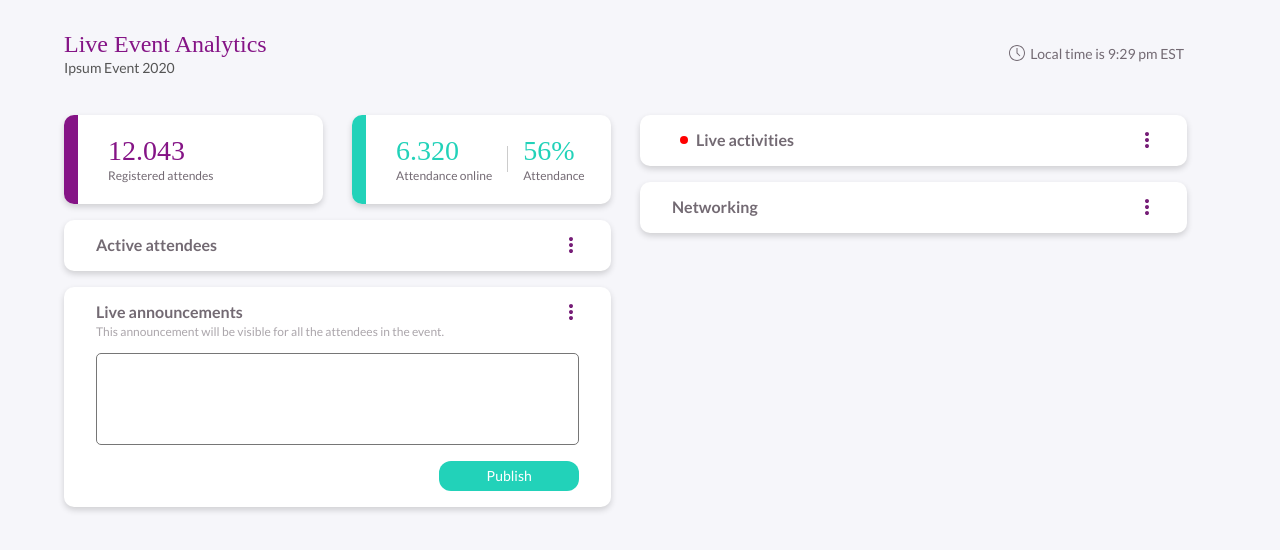
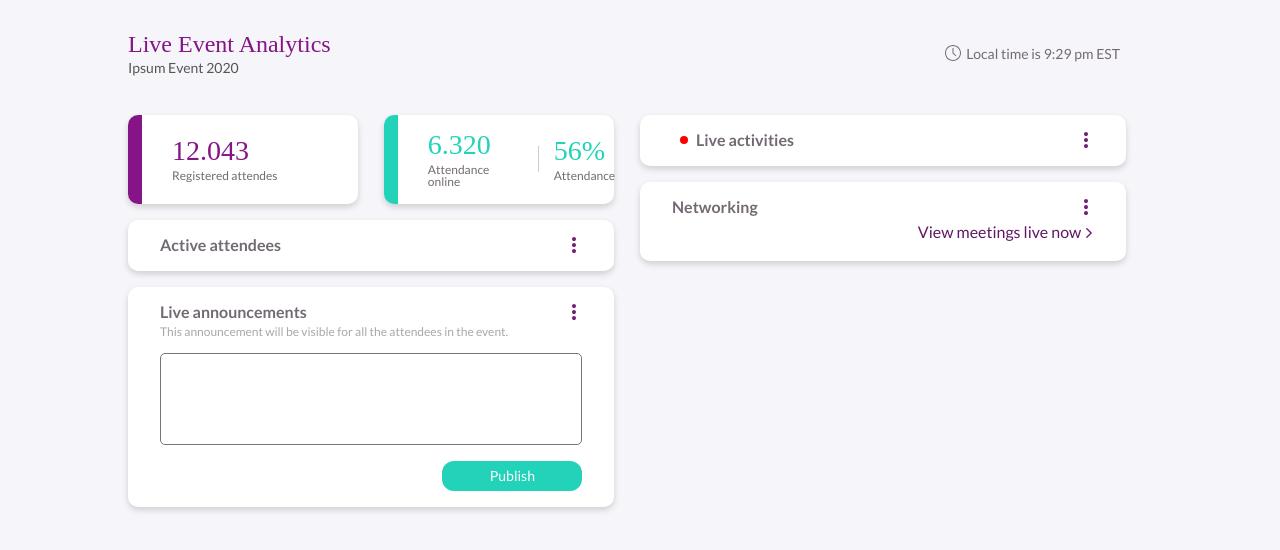
Before and after one commit to Eriold/eventtia, a React (Create React App) app: page / in a window 1280 px wide. Shown: the top 550 px of the page. Built offline with nearby package versions, Linux system fonts and the light colour scheme; a web font is replaced by a local one.

Commit message:
Add second window show, only desing

```diff
--- a/src/components/Board/components/BoardStandard/index.jsx
+++ b/src/components/Board/components/BoardStandard/index.jsx
@@ -1,10 +1,11 @@
 import React from 'react'
 import styled from 'styled-components'
-import { MenuItem } from 'components/Icon'
-import { Flex, Box } from 'rebass'
+import { MenuItem, ArrowRight } from 'components/Icon'
+import { Flex, Box, Link } from 'rebass'
 import { Button, StandardButton } from 'components/Button'
 import { Board } from '../Board'
 import { Text, Textarea } from 'components/Text'
+import { NavLink } from 'react-router-dom'
 
 const Circle = styled.span`
   height: 8px;
@@ -20,7 +21,9 @@ const BoardStandard = ({
   liveShow,
   description,
   buttonname,
-  children
+  children,
+  url,
+  urlname
 }) => {
   return (
     <Board width='95'>
@@ -74,6 +77,23 @@ const BoardStandard = ({
       <Flex>
         {children}
       </Flex>
+      {urlname &&
+        <Flex my='5px'>
+          <Box mx='auto' />
+          <Box>
+            <Link as={NavLink} to={url}>
+              <Button>
+                <Text
+                  textcolor='#611862'
+                  fontfamily='Lato-Regular'
+                  fontsize='16px'
+                >
+                  {urlname} <ArrowRight size='10px' />
+                </Text>
+              </Button>
+            </Link>
+          </Box>
+        </Flex>}
     </Board>
   )
 }
--- a/src/components/Button/components/StandardButton/index.js
+++ b/src/components/Button/components/StandardButton/index.js
@@ -15,5 +15,8 @@ const StandardButton = styled.button`
   :focus {
     outline: none;
   }
+  :hover {
+    background-color: #1caa95;
+  }
 `
 export default StandardButton
--- /dev/null
+++ b/src/components/Container/StepContainer/index.js
@@ -0,0 +1,9 @@
+import styled from 'styled-components'
+
+const StepContainer = styled.div`
+  width: 80%;
+  height: auto;
+  margin: auto;
+  padding-top: 32px;
+`
+export default StepContainer
--- /dev/null
+++ b/src/components/Container/index.js
@@ -0,0 +1 @@
+export { default as StepContainer } from './StepContainer'
--- /dev/null
+++ b/src/components/Header/index.jsx
@@ -0,0 +1,46 @@
+import React from 'react'
+import { Flex, Box, Link } from 'rebass'
+import { Text } from 'components/Text'
+import { LocalTime } from 'components/LocalTime'
+import { ArrowLeft } from 'components/Icon'
+import { Button } from 'components/Button'
+import { NavLink } from 'react-router-dom'
+
+export const Header = ({ back, url }) => {
+  return (
+    <Flex alignItems='center' mb='40px' justifyContent='center'>
+      {back &&
+        <Box mr='32px'>
+          <Link as={NavLink} to={url}>
+            <Button>
+              <ArrowLeft size='20px' color='#851486' />
+            </Button>
+          </Link>
+        </Box>}
+      <Box>
+        <Flex>
+          <Text
+            fontsize='24px'
+            textcolor='#851486'
+          >
+            Live Event Analytics
+          </Text>
+        </Flex>
+        <Flex>
+          <Text
+            fontsize='14px'
+            textcolor='#555555'
+            fontfamily='Lato-Regular'
+            mt='5px'
+          >
+            Ipsum Event 2020
+          </Text>
+        </Flex>
+      </Box>
+      <Box mx='auto' />
+      <Box mr={!back && '32px'}>
+        <LocalTime />
+      </Box>
+    </Flex>
+  )
+}
--- /dev/null
+++ b/src/components/Icon/icons/ArrowLeft/index.js
@@ -0,0 +1,19 @@
+import React from 'react'
+import { Svg } from 'components/Svg'
+
+const ArrowLeft = (props) => {
+  return (
+    <Svg
+      viewBox='0 0 492 492'
+      {...props}
+    >
+      <path d='M198.608,246.104L382.664,62.04c5.068-5.056,7.856-11.816,7.856-19.024c0-7.212-2.788-13.968-7.856-19.032l-16.128-16.12
+        C361.476,2.792,354.712,0,347.504,0s-13.964,2.792-19.028,7.864L109.328,227.008c-5.084,5.08-7.868,11.868-7.848,19.084
+        c-0.02,7.248,2.76,14.028,7.848,19.112l218.944,218.932c5.064,5.072,11.82,7.864,19.032,7.864c7.208,0,13.964-2.792,19.032-7.864
+        l16.124-16.12c10.492-10.492,10.492-27.572,0-38.06L198.608,246.104z'
+      />
+    </Svg>
+  )
+}
+
+export default ArrowLeft
--- /dev/null
+++ b/src/components/Icon/icons/ArrowRight/index.js
@@ -0,0 +1,18 @@
+import React from 'react'
+import { Svg } from 'components/Svg'
+
+const ArrowRight = (props) => {
+  return (
+    <Svg
+      viewBox='0 0 451.846 451.847'
+      {...props}
+    >
+      <path d='M345.441,248.292L151.154,442.573c-12.359,12.365-32.397,12.365-44.75,0c-12.354-12.354-12.354-32.391,0-44.744
+           L278.318,225.92L106.409,54.017c-12.354-12.359-12.354-32.394,0-44.748c12.354-12.359,32.391-12.359,44.75,0l194.287,194.284
+           c6.177,6.18,9.262,14.271,9.262,22.366C354.708,234.018,351.617,242.115,345.441,248.292z'
+      />
+    </Svg>
+  )
+}
+
+export default ArrowRight
--- a/src/components/Icon/index.js
+++ b/src/components/Icon/index.js
@@ -1,2 +1,4 @@
 export { default as MenuItem } from './icons/MenuItem'
 export { default as Clock } from './icons/Clock'
+export { default as ArrowRight } from './icons/ArrowRight'
+export { default as ArrowLeft } from './icons/ArrowLeft'
--- a/src/pages/Steps/Step1/index.jsx
+++ b/src/pages/Steps/Step1/index.jsx
@@ -1,46 +1,13 @@
 import React from 'react'
 import { Flex, Box } from 'rebass'
 import { BoardRegisted, BoardOnline, BoardStandard } from 'components/Board'
-import styled from 'styled-components'
-import { Text } from 'components/Text'
-import { LocalTime } from 'components/LocalTime'
-
-const Container = styled.div`
-  width: 90%;
-  height: auto;
-  margin: auto;
-  padding-top: 32px;
-`
+import { Header } from 'components/Header'
+import { StepContainer as Container } from 'components/Container'
 
 const Step1 = () => {
   return (
     <Container>
-      <Flex alignItems='center' mb='40px' justifyContent='center'>
-        <Box>
-          <Flex>
-            <Text
-              fontsize='24px'
-              textcolor='#851486'
-            >
-            Live Event Analytics
-            </Text>
-          </Flex>
-          <Flex>
-            <Text
-              fontsize='14px'
-              textcolor='#555555'
-              fontfamily='Lato-Regular'
-              mt='5px'
-            >
-            Ipsum Event 2020
-            </Text>
-          </Flex>
-        </Box>
-        <Box mx='auto' />
-        <Box mr='32px'>
-          <LocalTime />
-        </Box>
-      </Flex>
+      <Header />
       <Flex>
         <Box width={1 / 2}>
           <Flex>
@@ -76,13 +43,17 @@ const Step1 = () => {
         </Box>
         <Box width={1 / 2}>
           <Flex>
-            <Box width={1}>
+            <Box width='100%'>
               <BoardStandard liveShow title='Live activities' />
             </Box>
           </Flex>
           <Flex>
             <Box width={1}>
-              <BoardStandard title='Networking' />
+              <BoardStandard
+                title='Networking'
+                urlname='View meetings live now'
+                url='/step2'
+              />
             </Box>
           </Flex>
         </Box>
--- a/src/pages/Steps/Step2/index.jsx
+++ b/src/pages/Steps/Step2/index.jsx
@@ -1,10 +1,21 @@
 import React from 'react'
+import { Flex, Box } from 'rebass'
+import { Header } from 'components/Header'
+import { StepContainer as Container } from 'components/Container'
 
 const Step2 = () => {
   return (
-    <div>
-      Hola2
-    </div>
+    <Container>
+      <Header back url='/' />
+      <Flex>
+        <Box width={1} bg='orange'>
+          hola
+        </Box>
+        <Box width={1 / 2} bg='red'>
+          hola
+        </Box>
+      </Flex>
+    </Container>
   )
 }
 
```
